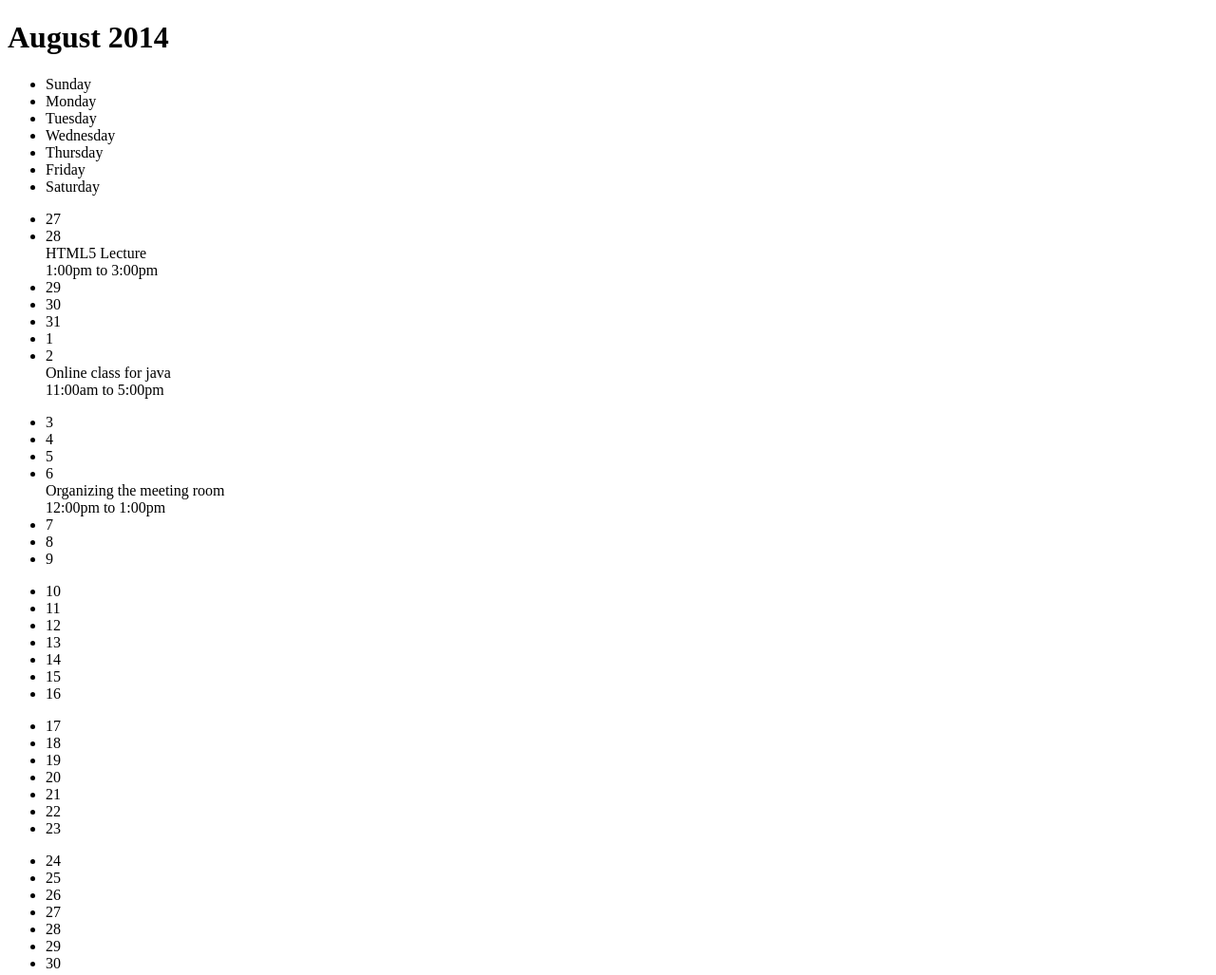
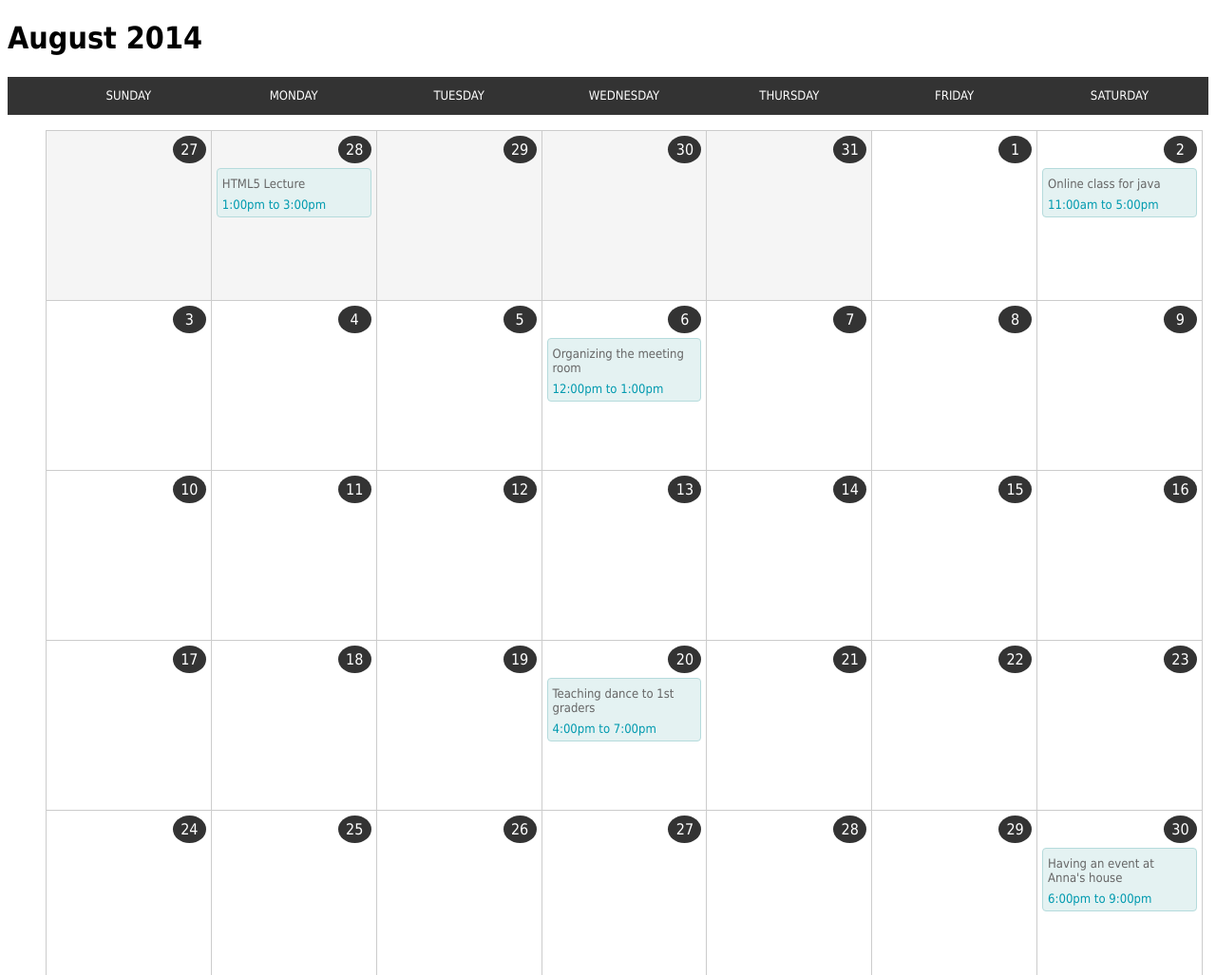
Before and after one commit to rides1/CSS-HTML, a plain HTML site: page calendar.html in a window 1280 px wide. Shown: the top 1027 px of the page at 95% size. Drawn offline with Linux system fonts and the light colour scheme.

Commit message:
final month cal

```diff
--- a/calendar.html
+++ b/calendar.html
@@ -129,6 +129,14 @@
                 </li>
                 <li class="day">
                     <div class="date">20</div>
+                    <div class="event">
+                        <div class="event-desc">
+                            Teaching dance to 1st graders
+                        </div>
+                        <div class="event-time">
+                            4:00pm to 7:00pm
+                        </div>
+                    </div>
                 </li>
                 <li class="day">
                     <div class="date">21</div>
@@ -162,6 +170,14 @@
                 </li>
                 <li class="day">
                     <div class="date">30</div>
+                    <div class="event">
+                        <div class="event-desc">
+                            Having an event at Anna's house
+                        </div>
+                        <div class="event-time">
+                            6:00pm to 9:00pm
+                        </div>
+                    </div>
                 </li>
             </ul>
 
--- a/css/calendar_style.css
+++ b/css/calendar_style.css
@@ -0,0 +1,108 @@
+body{
+    font-family: Tahoma;
+}
+
+#calendar{
+    width: 100%;
+}
+
+#calendar a{
+    color: #666;
+    text-decoration:none;
+}
+
+.calendar ul{
+    list-style: none;
+    padding: 0;
+    margin: 0;
+    clear: both;
+    width: 100%;
+}
+
+#calendar li{
+    display: block;
+    float: left;
+    width: 14.2857142857%;
+    padding: 5px;
+    box-sizing: border-box;
+    border: 1px solid #ccc;
+    margin-right: -1px;
+    margin-bottom: -1px;
+}
+
+#calendar ul.weekdays{
+    height: 40px;
+    background: #333;
+}
+#calendar ul.weekdays li{
+    text-align: center;
+    text-transform: uppercase;
+    line-height: 20px;
+    border: none !important;
+    padding: 10px 6px;
+    color: #fff;
+    font-size: 13px;
+}
+
+#calendar .days li{
+    height: 180px;
+}
+
+#calendar .days li:hover{
+    background: #eee;
+}
+
+#calendar .date{
+    text-align: center;
+    margin-bottom: 5px;
+    padding: 5px;
+    background:#333 ;
+    color: #fff;
+    width: 25px;
+    border-radius: 50%;
+    float: right;
+}
+
+#calendar .event{
+    clear: both;
+    display: block;
+    font-size: 13px;
+    border-radius: 4px;
+    padding: 5px;
+    margin-top: 40 px;
+    margin-bottom: 5px;
+    color: #666;
+    line-height: 14 px;
+    background: #e4f2f2;
+    border: 1px solid #b5dbdc;
+    color: #009aaf;
+    text-decoration: none;
+}
+
+#calendar .event-desc{
+    color: #666;
+    margin: 3px 0 7px 0;
+    text-decoration: none;
+}
+
+#calendar .other-month{
+    background: #f5f5f5;
+    color: #666;
+}
+
+@media(max-width:768px){
+    #calendar .weekdays #calendar .other-month #calendar{
+        display: none;
+    }
+    #calendar li{
+        height: auto !important;
+        border: 1px solid #ededed;
+        width: 100%;
+        padding: 10px;
+        margin-bottom: -1px;
+    }
+
+    #calendar .date{
+        float: none;
+    }
+}
```
